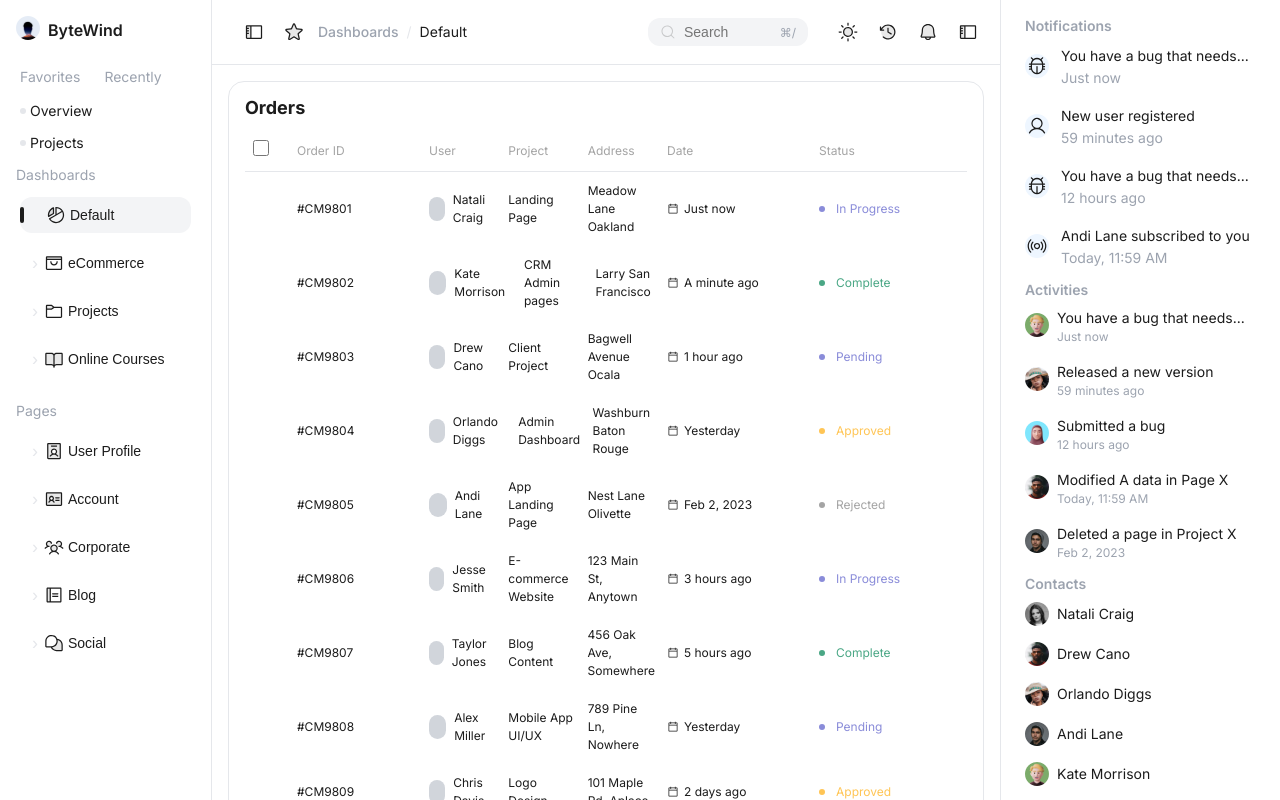
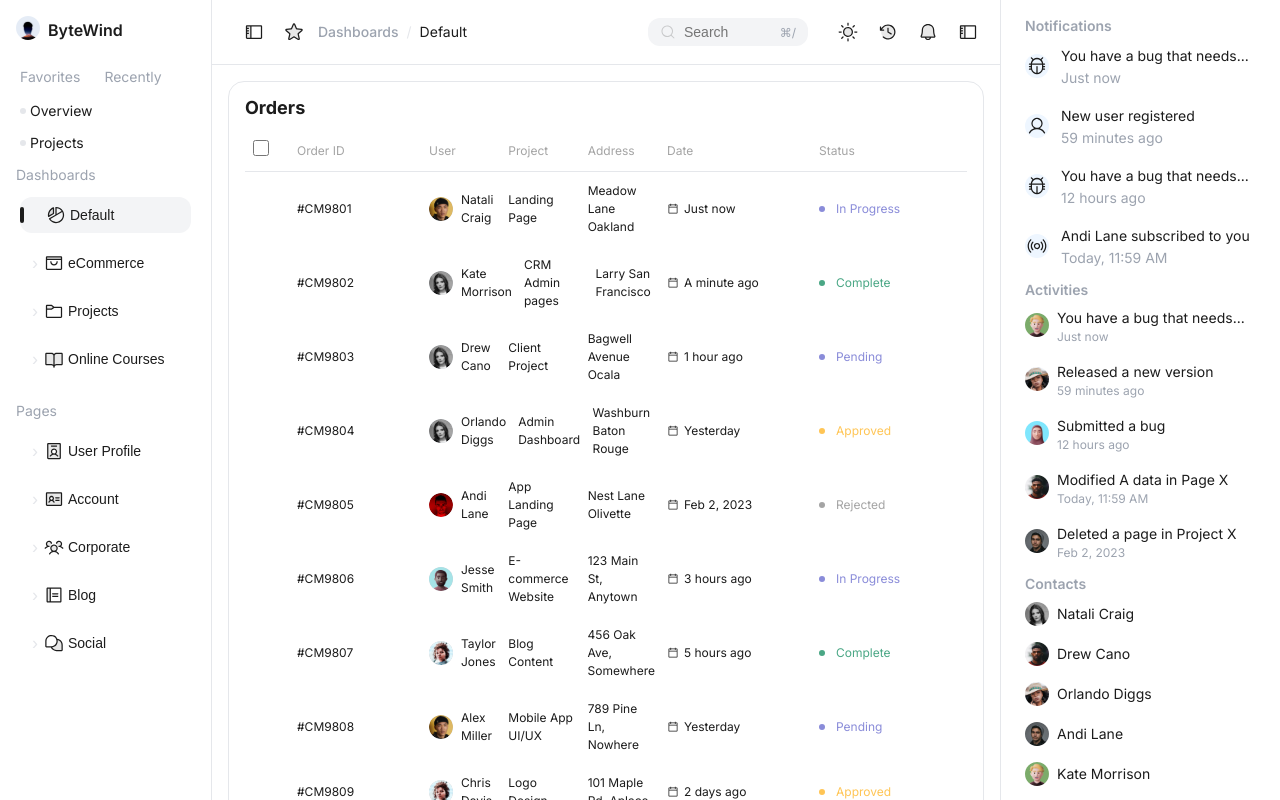
Before and after one commit to hssaluja25/dashboard, a React (Vite) app: page /orders in a window 1280 px wide. Shown: the top 800 px of the page. Built offline with nearby package versions, Linux system fonts and the light colour scheme.

Commit message:
add random avatars in OrderTable

```diff
--- a/src/index.css
+++ b/src/index.css
@@ -384,6 +384,7 @@ body {
 .ot-check input {
   width: 16px;
   height: 16px;
+  border-radius: 4px;
 }
 
 .ot-body-row .ot-check input {
@@ -410,6 +411,7 @@ body {
   border-radius: 9999px;
   background: #d1d5db;
   display: inline-block;
+  object-fit: cover;
 }
 
 .ot-status {
--- a/src/molecules/OrderTable.jsx
+++ b/src/molecules/OrderTable.jsx
@@ -1,6 +1,12 @@
 import React, { useMemo, useState } from "react";
 import { mockData } from "@/models/mockData";
 import CalendarIcon from "@/assets/Calendar.svg";
+import Contact1 from "@/assets/Contact1.svg";
+import Contact2 from "@/assets/Contact2.svg";
+import Contact3 from "@/assets/Contact3.svg";
+import Contact4 from "@/assets/Contact4.svg";
+import Contact5 from "@/assets/Contact5.svg";
+import Contact6 from "@/assets/Contact6.svg";
 
 const PAGE_SIZE = 10;
 
@@ -23,6 +29,14 @@ const OrderTable = () => {
   const rows = useMemo(() => mockData.orders, []);
   const [page, setPage] = useState(1);
   const [selected, setSelected] = useState(() => new Set());
+  const avatars = useMemo(
+    () => [Contact1, Contact2, Contact3, Contact4, Contact5, Contact6],
+    []
+  );
+  const pickAvatar = () => {
+    const randomAvatar = Math.floor(Math.random() * 6);
+    return avatars[randomAvatar];
+  };
 
   const pageCount = Math.ceil(rows.length / PAGE_SIZE);
   const start = (page - 1) * PAGE_SIZE;
@@ -87,7 +101,7 @@ const OrderTable = () => {
                 </div>
                 <div className="ot-cell ot-id">#{r.orderId}</div>
                 <div className="ot-cell ot-user">
-                  <span className="ot-avatar" />
+                  <img className="ot-avatar" src={pickAvatar()} alt="" />
                   <span>{r.user?.name}</span>
                 </div>
                 <div className="ot-cell">{r.project}</div>
```
